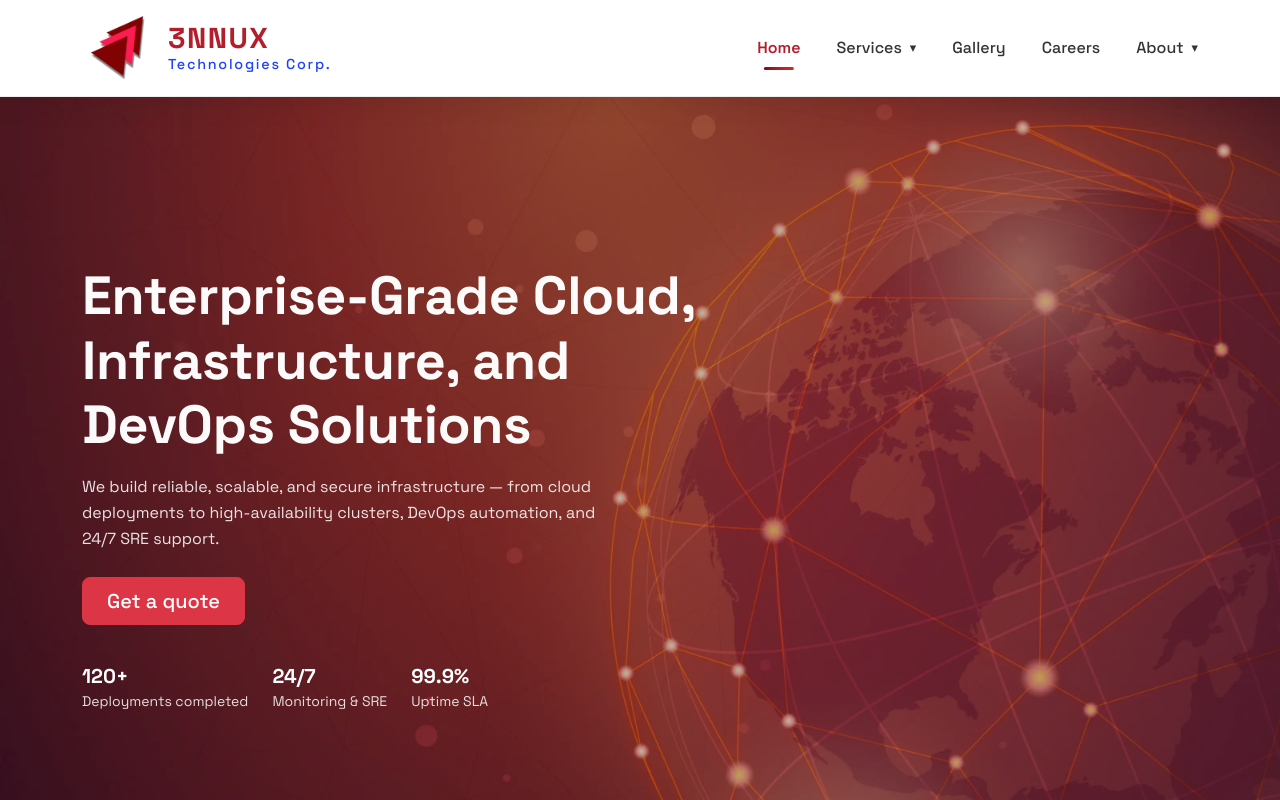
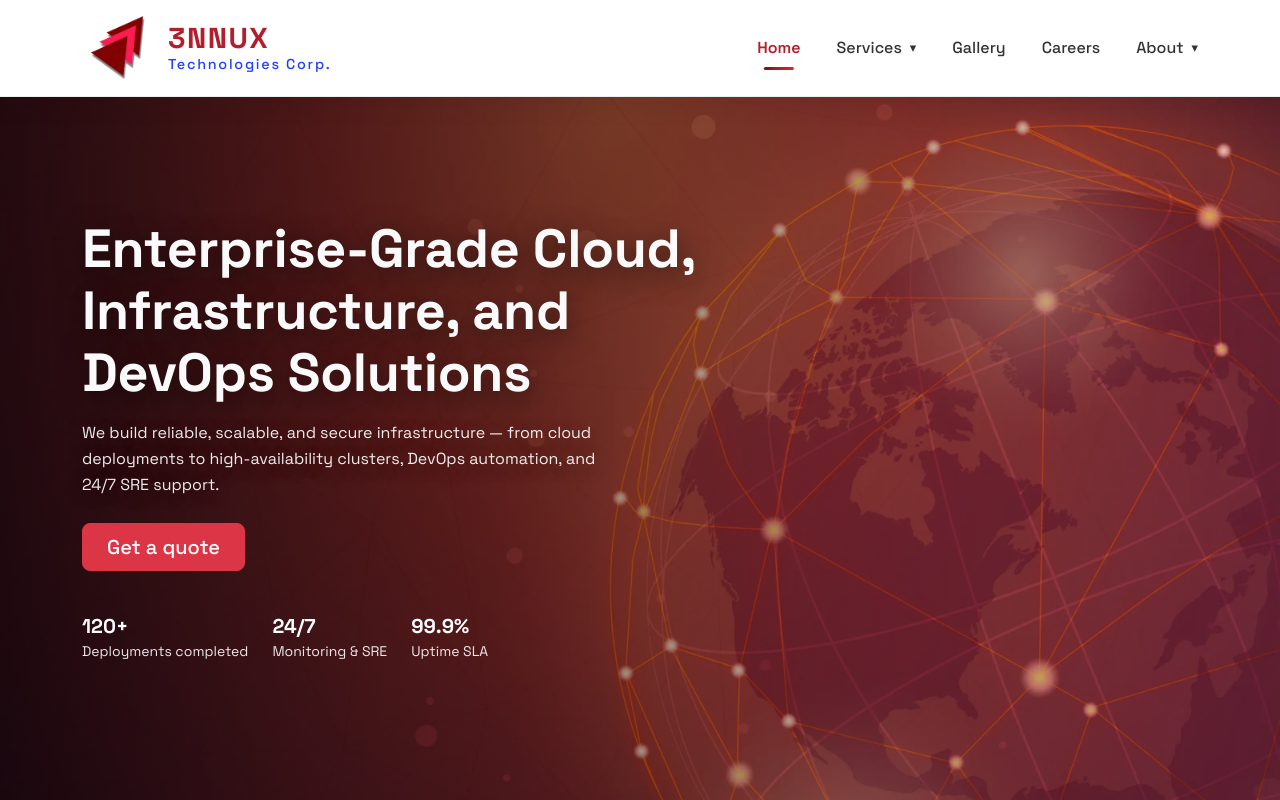
Before and after one commit to nerlpattackers/trinnux-website-uat, a React (Vite) app: page / in a window 1280 px wide. Shown: the top 800 px of the page. Built offline with nearby package versions, Linux system fonts and the light colour scheme.

Commit message:
Improve hero allignment

```diff
--- a/src/components/Hero.jsx
+++ b/src/components/Hero.jsx
@@ -1,51 +1,14 @@
 // src/components/Hero.jsx
-import React, { useRef, useCallback } from "react";
+import React from "react";
 import "../styles/hero.css";
 
 export default function Hero() {
-  const bgRef = useRef(null);
-
-  // Mouse / touch parallax handler (lightweight)
-  const handlePointerMove = useCallback((e) => {
-    const target = bgRef.current;
-    if (!target) return;
-
-    const clientX = e.touches ? e.touches[0].clientX : e.clientX;
-    const clientY = e.touches ? e.touches[0].clientY : e.clientY;
-
-    const rect = target.getBoundingClientRect();
-    const px = (clientX - rect.left) / rect.width - 0.5;
-    const py = (clientY - rect.top) / rect.height - 0.5;
-
-    const translateX = px * 18;
-    const translateY = py * 12;
-    const rotate = px * 2;
-
-    target.style.transform = `translate3d(${translateX}px, ${translateY}px, 0) rotate(${rotate}deg)`;
-    target.style.transition = "transform 120ms linear";
-  }, []);
-
-  const handlePointerLeave = useCallback(() => {
-    const target = bgRef.current;
-    if (!target) return;
-
-    target.style.transform = "translate3d(0,0,0) rotate(0)";
-    target.style.transition = "transform 400ms cubic-bezier(.2,.8,.2,1)";
-  }, []);
-
   return (
-    <section
-      className="hero-gradient"
-      aria-label="Hero section"
-      onMouseMove={handlePointerMove}
-      onMouseLeave={handlePointerLeave}
-      onTouchMove={handlePointerMove}
-      onTouchEnd={handlePointerLeave}
-    >
+    <section className="hero-gradient" aria-label="Hero section">
       {/* ================================
-          HERO BACKGROUND IMAGE (FAST LCP)
+          HERO BACKGROUND IMAGE (LCP)
          ================================ */}
-     <img
+      <img
         src="/hero-bg.webp"
         alt=""
         role="presentation"
@@ -58,82 +21,16 @@ export default function Hero() {
       />
 
       {/* ================================
-          DARK OVERLAY
+          OVERLAY
          ================================ */}
       <div className="hero-overlay" aria-hidden="true" />
 
       {/* ================================
-          ANIMATED SVG BACKGROUND
-         ================================ */}
-      <div
-        className="hero-animation-bg"
-        ref={bgRef}
-        aria-hidden="true"
-        style={{ pointerEvents: "none", willChange: "transform" }}
-      >
-        <svg
-          viewBox="0 0 1920 1080"
-          preserveAspectRatio="xMidYMid slice"
-          xmlns="http://www.w3.org/2000/svg"
-        >
-          <defs>
-            <radialGradient id="glowA" cx="50%" cy="50%" r="60%">
-              <stop offset="0%" stopColor="rgba(255,255,255,0.9)" />
-              <stop offset="60%" stopColor="rgba(255,255,255,0.35)" />
-              <stop offset="100%" stopColor="rgba(255,255,255,0)" />
-            </radialGradient>
-
-            <filter id="softBlur" x="-50%" y="-50%" width="200%" height="200%">
-              <feGaussianBlur stdDeviation="6" />
-            </filter>
-
-            <linearGradient id="lineGrad" x1="0%" x2="100%">
-              <stop offset="0%" stopColor="rgba(255,255,255,0.14)" />
-              <stop offset="100%" stopColor="rgba(255,255,255,0.06)" />
-            </linearGradient>
-          </defs>
-
-          {/* LEFT CLUSTER */}
-          <g transform="translate(220,260)">
-            <circle cx="0" cy="0" r="4" fill="url(#glowA)" filter="url(#softBlur)">
-              <animate attributeName="r" values="4;6;4" dur="7s" repeatCount="indefinite" />
-            </circle>
-            <circle cx="120" cy="80" r="5" fill="url(#glowA)" filter="url(#softBlur)">
-              <animate attributeName="cx" values="120;140;120" dur="9s" repeatCount="indefinite" />
-            </circle>
-            <line x1="0" y1="0" x2="120" y2="80" stroke="url(#lineGrad)" strokeWidth="1" />
-          </g>
-
-          {/* CENTER CLUSTER */}
-          <g transform="translate(960,520)">
-            <circle cx="0" cy="0" r="6" fill="url(#glowA)" filter="url(#softBlur)">
-              <animate attributeName="r" values="6;8;6" dur="8s" repeatCount="indefinite" />
-            </circle>
-            <circle cx="-140" cy="90" r="4" fill="url(#glowA)" filter="url(#softBlur)">
-              <animate attributeName="cy" values="90;110;90" dur="9s" repeatCount="indefinite" />
-            </circle>
-            <line x1="-140" y1="90" x2="0" y2="0" stroke="url(#lineGrad)" strokeWidth="1" />
-          </g>
-
-          {/* RIGHT CLUSTER */}
-          <g transform="translate(1500,380)">
-            <circle cx="0" cy="0" r="4" fill="url(#glowA)" filter="url(#softBlur)">
-              <animate attributeName="cy" values="0;14;0" dur="7s" repeatCount="indefinite" />
-            </circle>
-            <circle cx="-110" cy="-60" r="5" fill="url(#glowA)" filter="url(#softBlur)">
-              <animate attributeName="cx" values="-110;-130;-110" dur="8s" repeatCount="indefinite" />
-            </circle>
-            <line x1="0" y1="0" x2="-110" y2="-60" stroke="url(#lineGrad)" strokeWidth="1" />
-          </g>
-        </svg>
-      </div>
-
-      {/* ================================
           HERO CONTENT
          ================================ */}
-      <div className="container">
-        <div className="row align-items-center">
-          <div className="col-lg-7 text-white" data-aos="fade-right">
+      <div className="container hero-content">
+        <div className="row">
+          <div className="col-lg-7 text-white">
             <h1 className="hero-title">
               Enterprise-Grade Cloud, Infrastructure, and DevOps Solutions
             </h1>
@@ -153,10 +50,12 @@ export default function Hero() {
                 <div className="stat-number">120+</div>
                 <div className="stat-label">Deployments completed</div>
               </li>
+
               <li className="stat-item">
                 <div className="stat-number">24/7</div>
                 <div className="stat-label">Monitoring & SRE</div>
               </li>
+
               <li className="stat-item">
                 <div className="stat-number">99.9%</div>
                 <div className="stat-label">Uptime SLA</div>
--- a/src/styles/hero.css
+++ b/src/styles/hero.css
@@ -5,15 +5,14 @@
 .hero-gradient {
   position: relative;
   min-height: 100vh;
+  background: #000;
+  overflow: hidden;
   display: flex;
-  align-items: center;
-  padding: 4.5rem 0;
-  overflow: hidden;
-  background: #000;
+  align-items: center; /* vertical centering */
 }
 
 /* ===========================
-   BACKGROUND IMAGE (FAST)
+   BACKGROUND IMAGE
    =========================== */
 
 .hero-bg-img {
@@ -21,7 +20,8 @@
   inset: 0;
   width: 100%;
   height: 100%;
-  object-fit: cover;
+  object-fit: cover;     /* ensures proper scaling */
+  object-position: center center; /* 👈 key fix */
   z-index: 0;
 }
 
@@ -32,46 +32,47 @@
 .hero-overlay {
   position: absolute;
   inset: 0;
-  background: rgba(0, 0, 0, 0.25);
   z-index: 1;
+  background: linear-gradient(
+    90deg,
+    rgba(0, 0, 0, 0.65) 0%,
+    rgba(0, 0, 0, 0.4) 45%,
+    rgba(0, 0, 0, 0.15) 100%
+  );
 }
 
 /* ===========================
-   SVG ANIMATION LAYER
+   CONTENT WRAPPER
    =========================== */
 
-.hero-animation-bg {
-  position: absolute;
-  inset: 0;
+.hero-content {
+  position: relative;
   z-index: 2;
-  opacity: 0.35;
-}
 
-.hero-animation-bg svg {
-  width: 100%;
-  height: 100%;
-  object-fit: cover;
-  opacity: 0.85;
+  /* Left-middle positioning */
+  display: flex;
+  align-items: center;
+
+  /* Visual upward bias */
+  transform: translateY(-6vh);
 }
 
 /* ===========================
-   CONTENT
+   TEXT
    =========================== */
-
-.hero-gradient > .container {
-  position: relative;
-  z-index: 3;
-}
 
 .hero-title {
   font-size: clamp(2.1rem, 4.2vw, 3.6rem);
   font-weight: 700;
-  color: rgba(255,255,255,0.98);
+  line-height: 1.15;
+  color: rgba(255, 255, 255, 0.98);
+  text-shadow: 0 6px 28px rgba(0, 0, 0, 0.55);
 }
 
 .hero-sub {
   max-width: 52ch;
-  color: rgba(255,255,255,0.88);
+  color: rgba(255, 255, 255, 0.92);
+  text-shadow: 0 4px 20px rgba(0, 0, 0, 0.45);
 }
 
 /* ===========================
@@ -79,7 +80,7 @@
    =========================== */
 
 .hero-stats {
-  margin-top: 0.75rem;
+  margin-top: 1rem;
 }
 
 .stat-item {
@@ -94,28 +95,34 @@
 
 .stat-label {
   font-size: 0.875rem;
-  color: rgba(255,255,255,0.85);
+  color: rgba(255, 255, 255, 0.9);
 }
 
 /* ===========================
-   RESPONSIVE
+   RESPONSIVE TUNING
    =========================== */
 
 @media (max-width: 991.98px) {
-  .hero-gradient {
-    padding: 3rem 0;
+  .hero-content {
+    padding-top: 2vh;
   }
 
   .hero-title {
-    font-size: clamp(1.6rem, 5.4vw, 2.3rem);
+    font-size: clamp(1.7rem, 5vw, 2.4rem);
   }
 }
 
 @media (max-width: 575.98px) {
+  .hero-content {
+    padding-top: 1vh;
+  }
+
   .stat-item {
     min-width: 86px;
   }
 }
+
+/* Ensure no accidental animations */
 .hero h1 {
   animation: none;
   opacity: 1;
```
